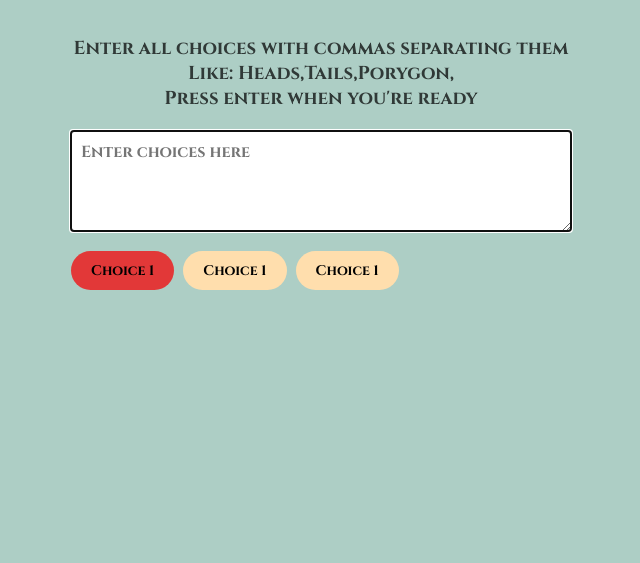
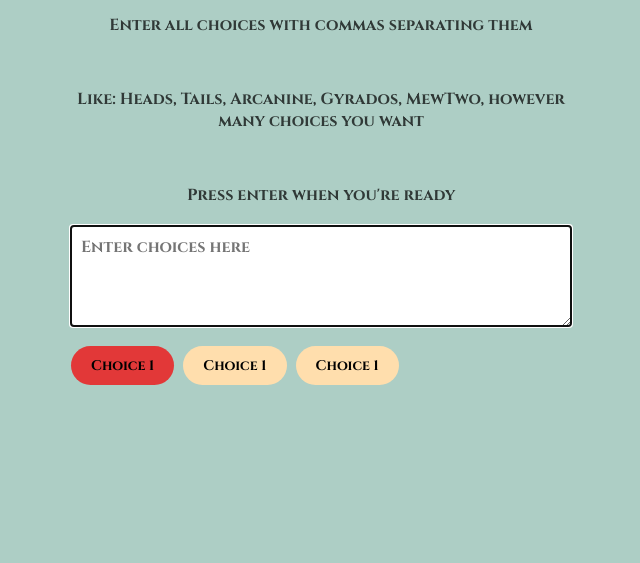
Before and after one commit to LRSORRENTI/RANDOM-CHOICE, a plain HTML site: page index.html in a window 1280 px wide. Shown: the part 237-800 px from the top of the page, without its empty margins (319-959 px from the left). Drawn offline with Linux system fonts and the light colour scheme.

Commit message:
modified text in html

```diff
--- a/index.html
+++ b/index.html
@@ -9,14 +9,17 @@
   </head>
   <body>
     <div class="container">
-      <h3>
-        Enter all choices with commas separating them
-        <br />
-        Like: Heads,Tails,Porygon,
-        <br />
-
-        Press enter when you're ready
-      </h3>
+      <h1>Random Choice</h1>
+    </div>
+    <div class="container">
+      <p>Enter all choices with commas separating them</p>
+      <br />
+      <p>
+        Like: Heads, Tails, Arcanine, Gyrados, MewTwo, however many choices you
+        want
+      </p>
+      <br />
+      <p>Press enter when you're ready</p>
       <textarea placeholder="Enter choices here" id="textarea"></textarea>
       <div id="tags">
         <span class="tag highlight">Choice 1</span>
--- a/style.css
+++ b/style.css
@@ -19,7 +19,8 @@ body {
   margin: 0;
 }
 
-h3 {
+h1,
+p {
   color: rgba(0, 0, 0, 0.723);
   margin: 10px 0 20px;
   text-align: center;
```
